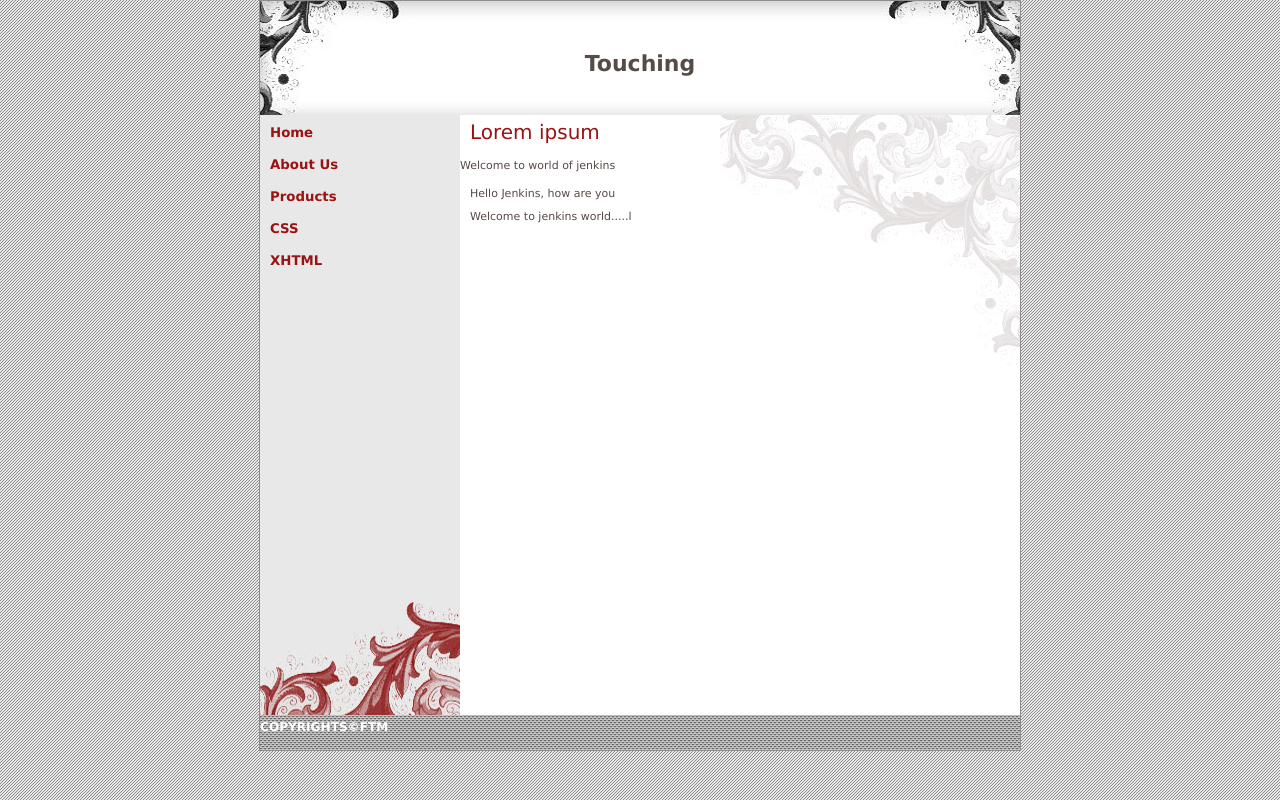
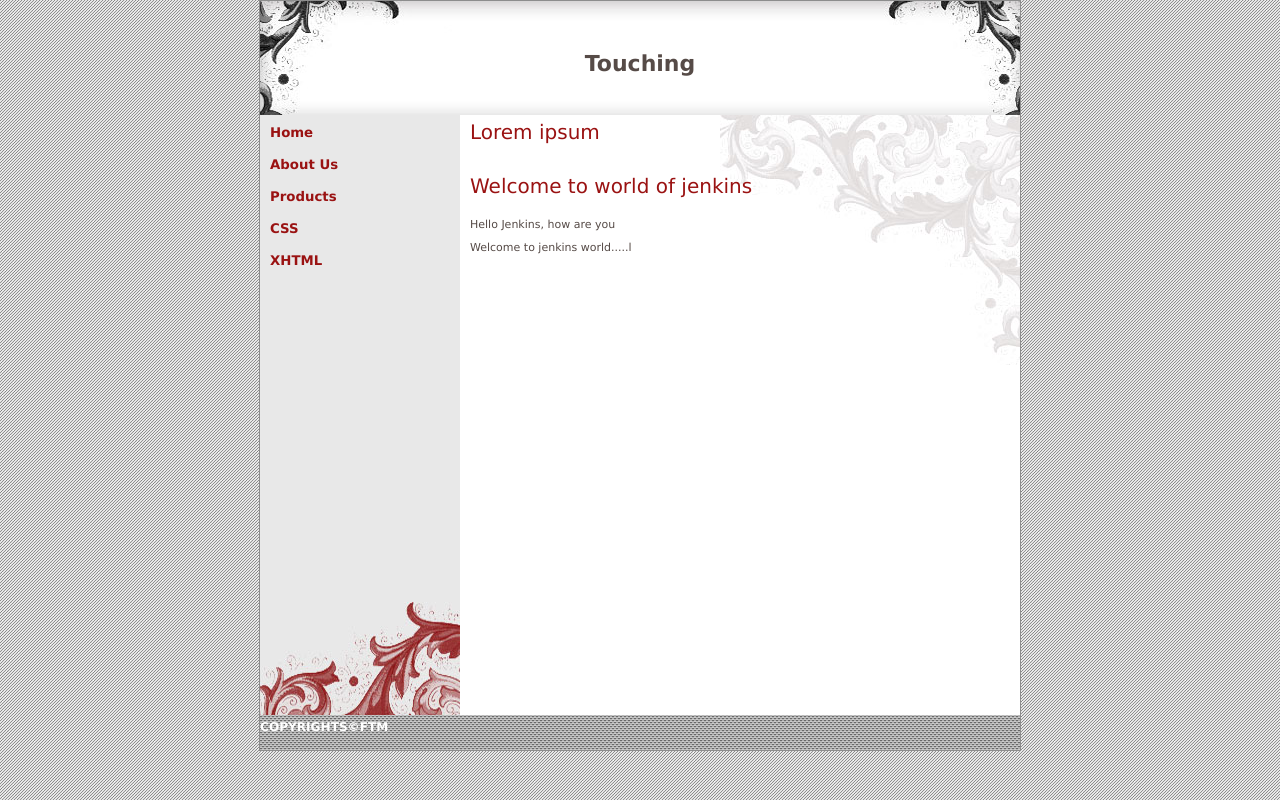
Before and after one commit to barotn/statictest, a plain HTML site: page index.html in a window 1280 px wide. Drawn offline with Linux system fonts and the light colour scheme.

Commit message:
Commit 1 on Sunday

```diff
--- a/index.html
+++ b/index.html
@@ -32,7 +32,7 @@
    		</div>
    		<div id="content"><h2>Lorem ipsum</h2>
 <p>
-</p> Welcome to world of jenkins<p>
+<p><h2> Welcome to world of jenkins </h2></p>
 <p>Hello Jenkins, how are you </p>
 <p>Welcome to jenkins world.....l</p>
 <p>
```
